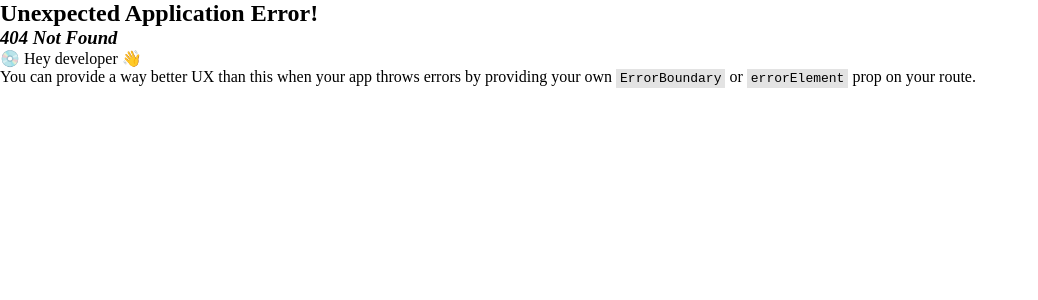
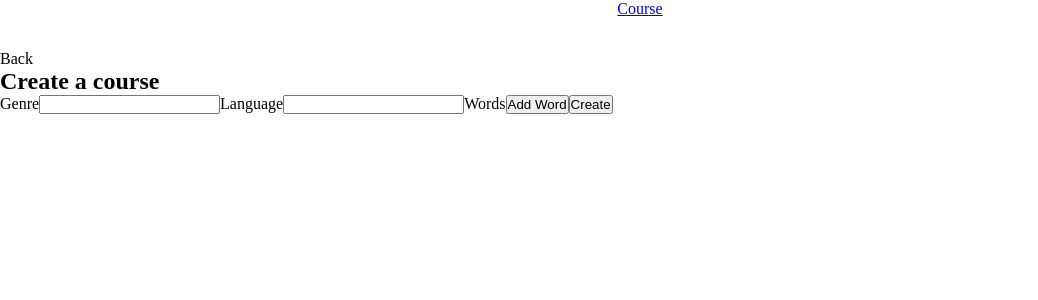
Before and after one commit to Cralcas/react-vocabulary-app, a React (Vite) app: page /create-course in a window 1280 px wide. Before the commit this address had no page. Shown: the top 300 px of the page, without its empty margins (0-1038 px from the left). Built offline with nearby package versions, Linux system fonts and the light colour scheme.

Commit message:
CreateCourse page + handle form

```diff
--- a/src/Router.tsx
+++ b/src/Router.tsx
@@ -13,7 +13,7 @@ export const router = createBrowserRouter([
         element: <Home />,
       },
       {
-        path: "/createcourse",
+        path: "/create-course",
         element: <CreateCourse />,
       },
     ],
--- a/src/components/Form.tsx
+++ b/src/components/Form.tsx
@@ -1,21 +1,125 @@
-export const Form = () => {
+import { ChangeEvent, FormEvent, useState } from "react";
+import { Course } from "../models/Course";
+import { IWord } from "../models/IWord";
+
+interface ICourseFormState {
+  genre: string;
+  language: string;
+  words: IWord[];
+}
+
+interface IFormProps {
+  addCourse: (course: Course) => void;
+}
+
+export const Form = ({ addCourse }: IFormProps) => {
+  const [courseForm, setCourseForm] = useState<ICourseFormState>({
+    genre: "",
+    language: "",
+    words: [] as IWord[],
+  });
+
+  const handleChange = (e: ChangeEvent<HTMLInputElement>) => {
+    const property = e.target.name;
+    const value = e.target.value;
+    setCourseForm({ ...courseForm, [property]: value });
+  };
+
+  const handleWordsChange = (
+    e: ChangeEvent<HTMLInputElement>,
+    index: number
+  ) => {
+    const updatedWords = [...courseForm.words];
+    updatedWords[index] = {
+      ...updatedWords[index],
+      [e.target.name]: e.target.value,
+    };
+    setCourseForm({ ...courseForm, words: updatedWords });
+  };
+
+  const handleAddWord = () => {
+    setCourseForm({
+      ...courseForm,
+      words: [...courseForm.words, { word: "", translation: "" }],
+    });
+  };
+
+  const handleRemoveWord = (index: number) => {
+    const updatedWords = [...courseForm.words];
+    updatedWords.splice(index, 1);
+    setCourseForm({ ...courseForm, words: updatedWords });
+  };
+
+  const handleSubmit = (e: FormEvent) => {
+    e.preventDefault();
+    const newCourse = new Course(
+      courseForm.genre,
+      courseForm.language,
+      courseForm.words
+    );
+    addCourse(newCourse);
+    setCourseForm({
+      genre: "",
+      language: "",
+      words: [{ word: "", translation: "" }],
+    });
+  };
+
   return (
     <>
-      <form>
+      <form onSubmit={handleSubmit}>
         <label htmlFor="genre">Genre</label>
-        <input id="genre" type="text" />
+        <input
+          id="genre"
+          type="text"
+          name="genre"
+          value={courseForm.genre}
+          onChange={handleChange}
+          required
+        />
 
         <label htmlFor="language">Language</label>
-        <input id="language" type="text" />
+        <input
+          id="language"
+          type="text"
+          name="language"
+          value={courseForm.language}
+          onChange={handleChange}
+          required
+        />
 
         <label htmlFor="words">Words</label>
-        <div>
-          <label htmlFor="word">Word:</label>
-          <input id="word" type="text" />
+        {courseForm.words.map((word, index) => (
+          <div id="words" key={index}>
+            <label htmlFor={`word-${index}`}>Word:</label>
+            <input
+              id={`word-${index}`}
+              type="text"
+              name="word"
+              value={word.word}
+              onChange={(e) => handleWordsChange(e, index)}
+              required
+            />
 
-          <label htmlFor="translation">Translation:</label>
-          <input id="translation" type="text" />
-        </div>
+            <label htmlFor={`translation-${index}`}>Translation:</label>
+            <input
+              id={`translation-${index}`}
+              type="text"
+              name="translation"
+              value={word.translation}
+              onChange={(e) => handleWordsChange(e, index)}
+              required
+            />
+
+            <button type="button" onClick={() => handleRemoveWord(index)}>
+              Remove
+            </button>
+          </div>
+        ))}
+        <button type="button" onClick={handleAddWord}>
+          Add Word
+        </button>
+        <button type="submit">Create</button>
       </form>
     </>
   );
--- a/src/components/Header.tsx
+++ b/src/components/Header.tsx
@@ -7,10 +7,7 @@ export const Header = () => {
         <nav>
           <ul>
             <li>
-              <NavLink to={"/"}>Start</NavLink>
-            </li>
-            <li>
-              <NavLink to={"/createcourse"}>Course</NavLink>
+              <NavLink to={"/create-course"}>Course</NavLink>
             </li>
           </ul>
         </nav>
--- a/src/hooks/useCourse.tsx
+++ b/src/hooks/useCourse.tsx
@@ -1,6 +1,5 @@
-import {useState} from "react";
-import {Course} from "../models/Course";
-import {IWord} from "../models/IWord";
+import { useState } from "react";
+import { Course } from "../models/Course";
 
 export const useCourse = () => {
   const getSavedCourses = (): Course[] => {
@@ -10,12 +9,12 @@ export const useCourse = () => {
 
   const [courses, setCourses] = useState<Course[]>(getSavedCourses);
 
-  const addCourse = (genre: string, language: string, words: IWord[]) => {
-    const newCourse = new Course(genre, language, words);
+  const addCourse = (course: Course) => {
+    const newCourse = new Course(course.genre, course.language, course.words);
     const updatedCourses = [...courses, newCourse];
     setCourses(updatedCourses);
     localStorage.setItem("courses", JSON.stringify(updatedCourses));
   };
 
-  return {courses, addCourse};
+  return { courses, addCourse };
 };
--- a/src/pages/CreateCourse.tsx
+++ b/src/pages/CreateCourse.tsx
@@ -1,11 +1,21 @@
+import { useNavigate } from "react-router-dom";
 import { Form } from "../components/Form";
+import { useCourse } from "../hooks/useCourse";
 
 export const CreateCourse = () => {
+  const { addCourse } = useCourse();
+
+  const navigate = useNavigate();
+
+  const handleClick = () => {
+    navigate("/");
+  };
   return (
     <>
+      <p onClick={handleClick}>Back</p>
       <h2>Create a course</h2>
 
-      <Form />
+      <Form addCourse={addCourse} />
     </>
   );
 };
--- a/src/pages/Home.tsx
+++ b/src/pages/Home.tsx
@@ -1,10 +1,10 @@
-import {useNavigate} from "react-router-dom";
+import { useNavigate } from "react-router-dom";
 
 export const Home = () => {
   const navigate = useNavigate();
 
   const handleClick = () => {
-    navigate("/form");
+    navigate("/create-course");
   };
 
   return (
```
